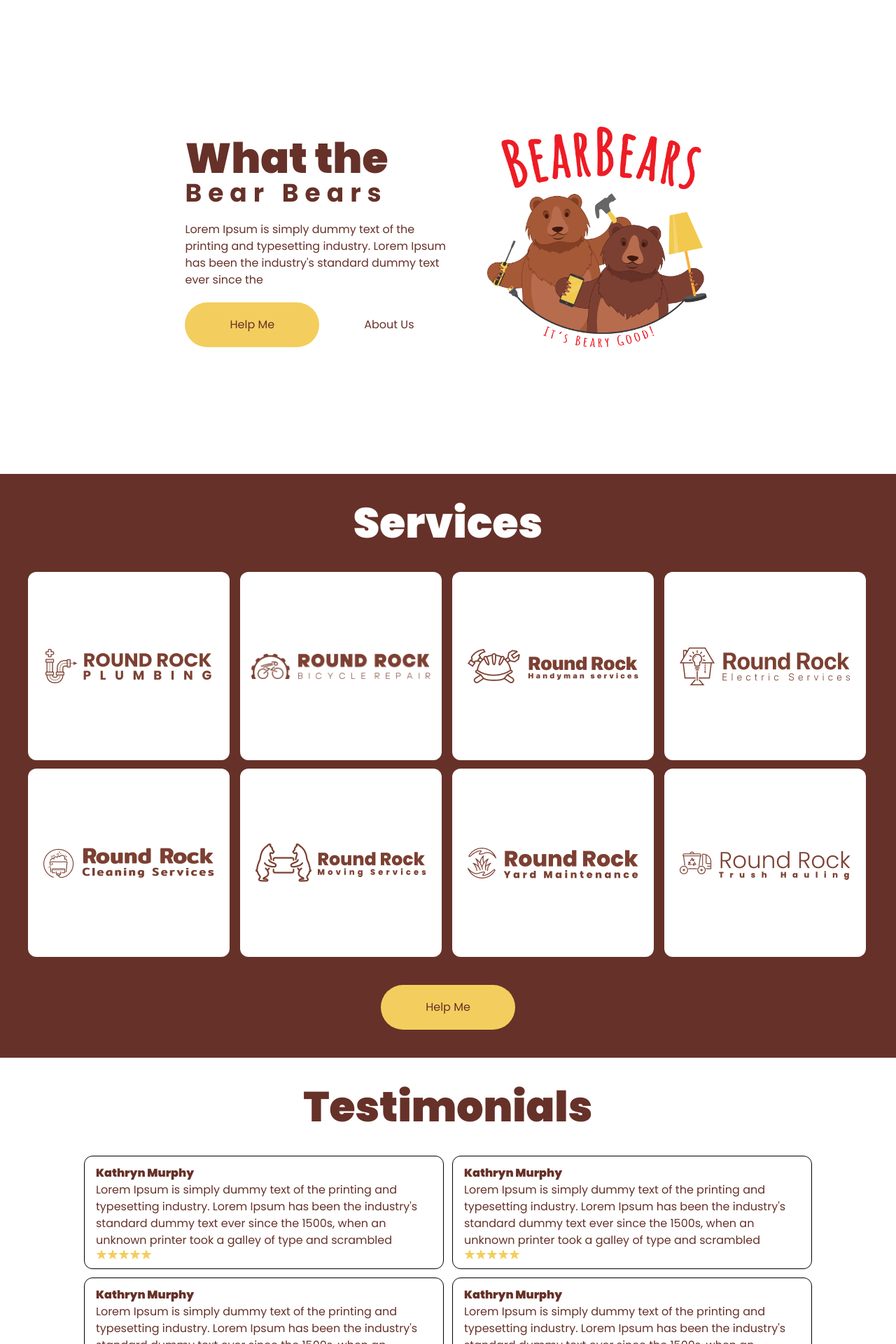
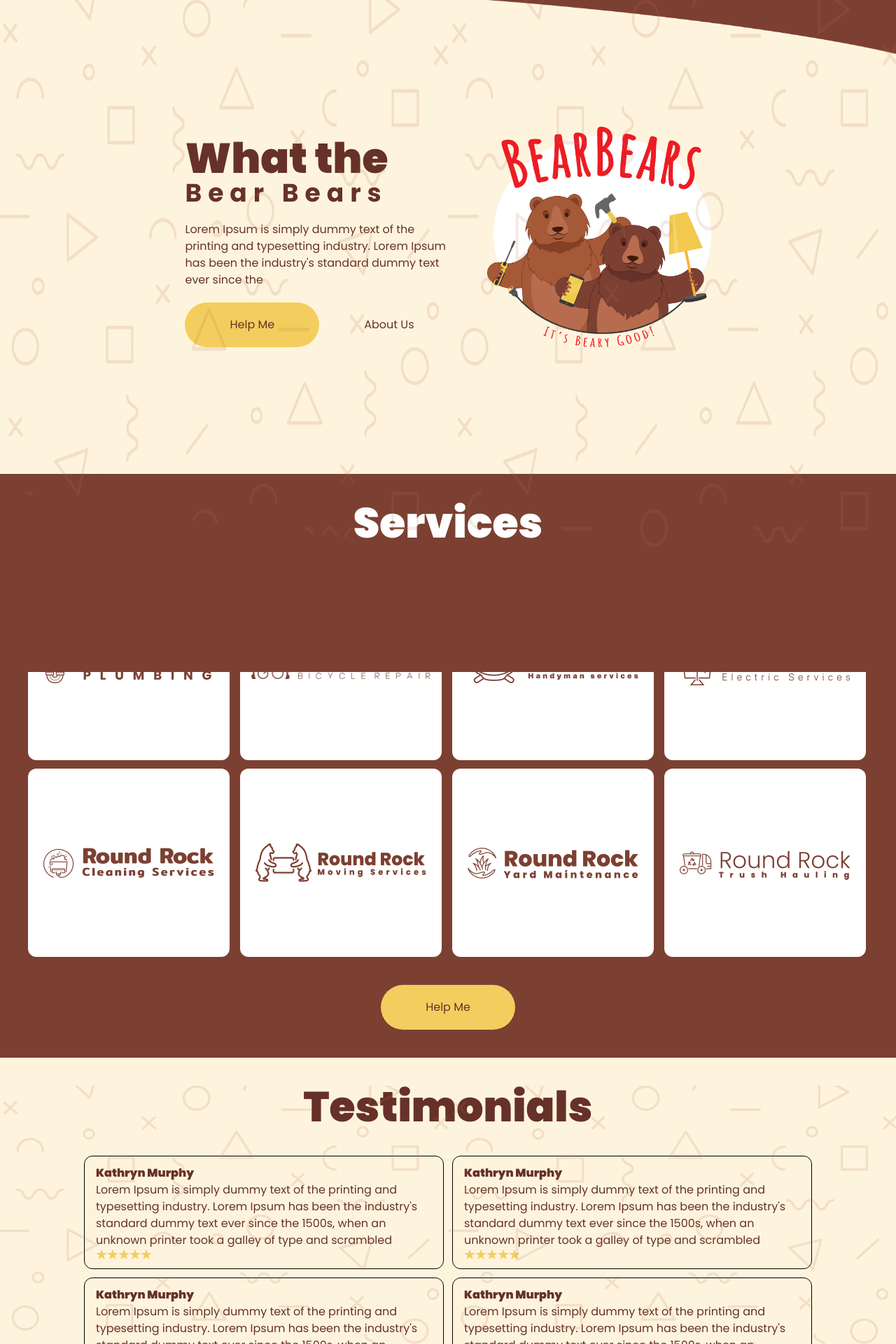
Before and after one commit to sidd-bash/landing, a React (Create React App) app: page / in a window 1280 px wide. Shown: the top 1920 px of the page at 70% size. Built offline with nearby package versions, Linux system fonts and the light colour scheme.

Commit message:
background images added

```diff
--- a/src/components/HeroSection.jsx
+++ b/src/components/HeroSection.jsx
@@ -1,9 +1,16 @@
 import React from 'react'
 import heroBearImage from '../images/heroBearImage.png';
 import Button from './Button';
+import maskGroup from '../images/MaskGroup.png'
+import curve2 from '../images/curve2bg.png'
+import curve1 from '../images/curve1bg.png'
+
 export default function HeroSection() {
   return (
-    <div id='heroSection' className='flex justify-center font-poppins text-[#663128] py-[181px] gap-10'>
+    <div id='heroSection' className='flex justify-center font-poppins text-[#663128] py-[181px] gap-10 bg-[#FEF4DE]'>
+        <img src={curve1} alt="" className='absolute left-0 top-0'/>
+        <img src={maskGroup} alt="" className='absolute opacity-80 left-0 top-0 h-screen' />
+        <img src={curve2} alt="" className='absolute left-0 -bottom-40'/>
         <div id='heroText' className='flex flex-col justify-end gap-5'>
             <div className='flex flex-col'>
                 <span className='text-6xl font-[900]'>What the</span>
--- a/src/components/Services.jsx
+++ b/src/components/Services.jsx
@@ -14,7 +14,7 @@ export default function Services() {
 
     ]
   return (
-    <div className='bg-[#663128] py-10'>
+    <div className='bg-[#7C4032] py-10 '>
         <h1 className='font-[900] text-6xl text-center text-white'>Services</h1>
         <div className='grid gap-3 grid-rows-2 grid-cols-4 px-10 py-10'>
             {Services.map(service=>(
--- a/src/components/Testimonials.jsx
+++ b/src/components/Testimonials.jsx
@@ -1,6 +1,8 @@
 import React from 'react'
 import Testimonial from './Testimonial'
 import Button from './Button'
+import maskGroup from '../images/MaskGroup.png'
+import HeroBackground from '../images/HeroBackground.png'
 export default function Testimonials() {
     const Testimonials = [
         {
@@ -29,7 +31,8 @@ export default function Testimonials() {
         },
     ]
   return (
-    <div className='py-10 px-20'>
+    <div className='py-10 px-20 bg-[#FEF4DE]'>
+        <img src={maskGroup} alt="" className='absolute opacity-80 left-0' />
         <h1 className='font-[900] text-6xl text-center'>Testimonials</h1>
         <div className='grid gap-3 grid-rows-2 grid-cols-2 px-10 py-10'>
             {Testimonials.map(testimonial=>(
```
Also changed, not shown: src/images/curve1bg.png (added), src/images/curve2bg.png (added).
